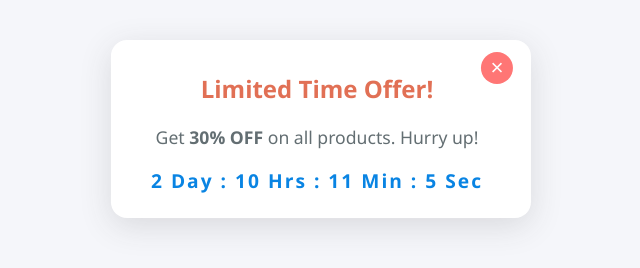
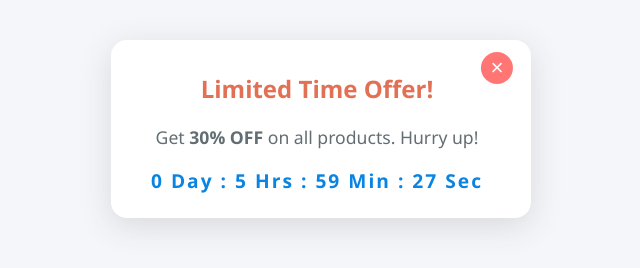
Before and after one commit to easinahmed/JS_Time_countdown, a plain HTML site: page index.html in a window 1280 px wide. Shown: the full height of the page, 319-959 px from the left. Drawn offline with Linux system fonts and the light colour scheme.

Commit message:
Timer JS added

```diff
--- a/index.html
+++ b/index.html
@@ -14,5 +14,6 @@
         <div class="countdown" id="countdown"></div>
     </div>
     <script src="js/index.js"></script>
+    <script src="js/timer.js"></script>
 </body>
 </html>
--- a/js/index.js
+++ b/js/index.js
@@ -1,53 +1,53 @@
-const banner = document.getElementById('offerBanner');
-const closeBtn = document.getElementById('closeBanner');
-const countdownEl = document.getElementById('countdown');
+// const banner = document.getElementById('offerBanner');
+// const closeBtn = document.getElementById('closeBanner');
+// const countdownEl = document.getElementById('countdown');
 
-let endTime = new Date();
-endTime.setSeconds(
-  endTime.getSeconds() +
-  (2 * 24 * 60 * 60) +
-  (10 * 60 * 60) +
-  (11 * 60) +
-  10
-);
+// let endTime = new Date();
+// endTime.setSeconds(
+//   endTime.getSeconds() +
+//   (2 * 24 * 60 * 60) +
+//   (10 * 60 * 60) +
+//   (11 * 60) +
+//   10
+// );
 
-function counter() {
-  let now = new Date();
-  let distance = endTime - now;
+// function counter() {
+//   let now = new Date();
+//   let distance = endTime - now;
 
-  if (distance <= 0) {
-    clearInterval(timer);
-    countdownEl.innerHTML = "⏰ Offer Ended!";
-    return;
-  }
+//   if (distance <= 0) {
+//     clearInterval(timer);
+//     countdownEl.innerHTML = "⏰ Offer Ended!";
+//     return;
+//   }
 
-  let timeLeft = new Date(distance);
+//   let timeLeft = new Date(distance);
 
-  let days = timeLeft.getUTCDate() - 1;
-  let hours = timeLeft.getUTCHours();
-  let minutes = timeLeft.getUTCMinutes();
-  let seconds = timeLeft.getUTCSeconds();
+//   let days = timeLeft.getUTCDate() - 1;
+//   let hours = timeLeft.getUTCHours();
+//   let minutes = timeLeft.getUTCMinutes();
+//   let seconds = timeLeft.getUTCSeconds();
 
-  countdownEl.innerHTML =
-    days + " Day : " + hours + " Hrs : " + minutes + " Min : " + seconds + " Sec";
-}
+//   countdownEl.innerHTML =
+//     days + " Day : " + hours + " Hrs : " + minutes + " Min : " + seconds + " Sec";
+// }
 
-let timer = setInterval(counter, 1000);
+// let timer = setInterval(counter, 1000);
 
 
-closeBtn.addEventListener('click', () => {
-  banner.style.display = 'none';
-});
+// closeBtn.addEventListener('click', () => {
+//   banner.style.display = 'none';
+// });
 
-setTimeout(() => {
+// setTimeout(() => {
 
-    banner.style.display = 'block';
-}, 2000);
+//     banner.style.display = 'block';
+// }, 2000);
 
-setInterval(() => {
-    if (banner.style.display === 'none') {
-        banner.style.display = 'block';
+// setInterval(() => {
+//     if (banner.style.display === 'none') {
+//         banner.style.display = 'block';
 
-    }
+//     }
 
-}, 5000);
+// }, 5000);
--- /dev/null
+++ b/js/timer.js
@@ -0,0 +1,66 @@
+const banner = document.getElementById('offerBanner');
+const closeBtn = document.getElementById('closeBanner');
+const countdownEl = document.getElementById('countdown');
+const endDate = "30 August 2025 09:54:00 PM"
+
+// document.getElementById("end-date").innerText = endDate;
+const inputs = document.querySelectorAll("input")
+    // const clock = () => {
+
+// }
+
+function clock() {
+    const end = new Date(endDate)
+    const now = new Date()
+    const diff = (end - now) / 1000;
+
+    if (diff <= 0) {
+
+    // clearInterval(timer);
+    countdownEl.innerHTML = "⏰ Offer Ended!";
+    return;
+    }
+
+    // convert into days;
+    let days = Math.floor(diff / 3600 / 24);
+    let hours = Math.floor(diff / 3600) % 24;
+    let minutes = Math.floor(diff / 60) % 60;
+    let sec = Math.floor(diff) % 60;
+
+
+  countdownEl.innerHTML =
+    days + " Day : " + hours + " Hrs : " + minutes + " Min : " + sec + " Sec";
+}
+
+// initial call
+clock()
+
+/**
+ *  1 day = 24 hrs
+ *  1 hr = 60 mins
+ *  60 min = 3600 sec
+ */
+
+let timer = setInterval(
+    () => {
+        clock()
+    },
+    1000
+)
+
+closeBtn.addEventListener('click', () => {
+  banner.style.display = 'none';
+});
+
+setTimeout(() => {
+
+    banner.style.display = 'block';
+}, 2000);
+
+setInterval(() => {
+    if (banner.style.display === 'none') {
+        banner.style.display = 'block';
+
+    }
+
+}, 5000);
```
